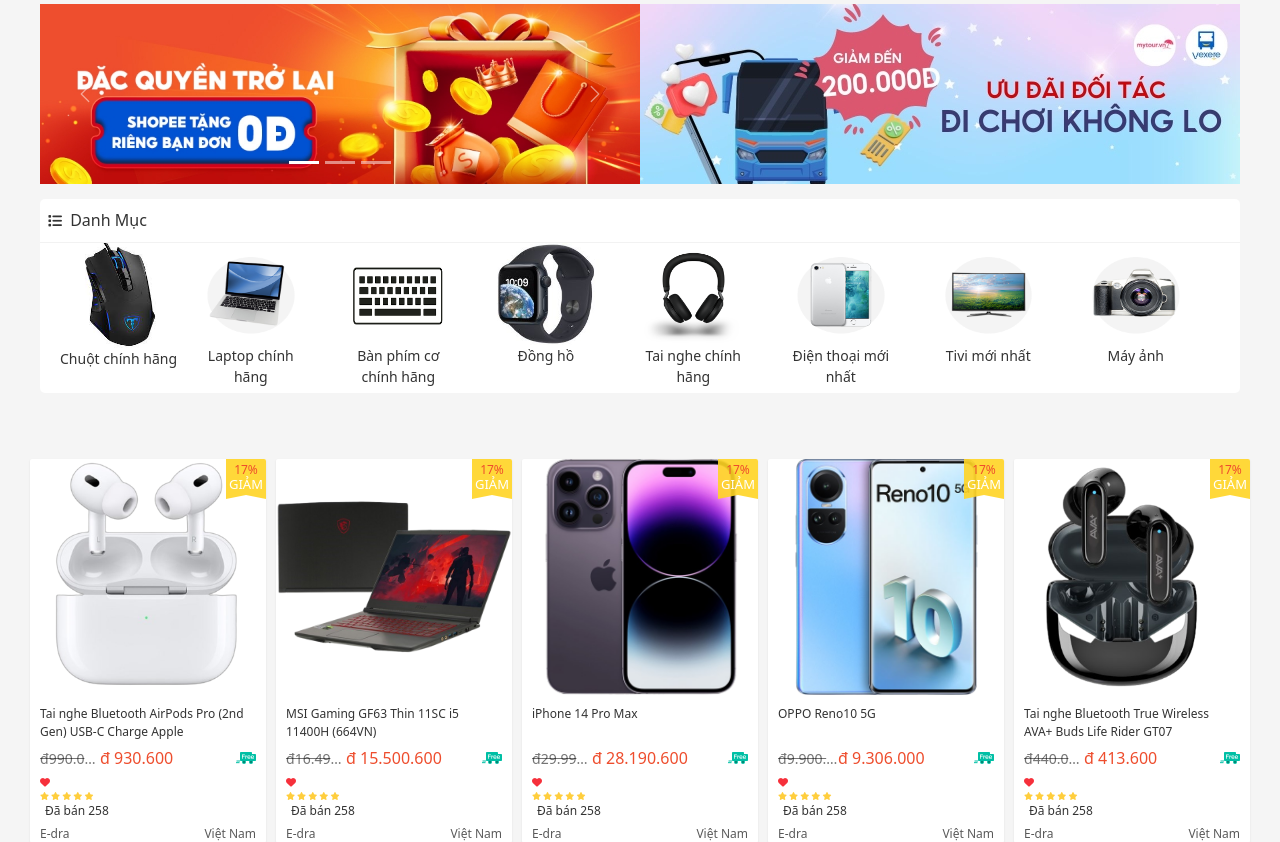
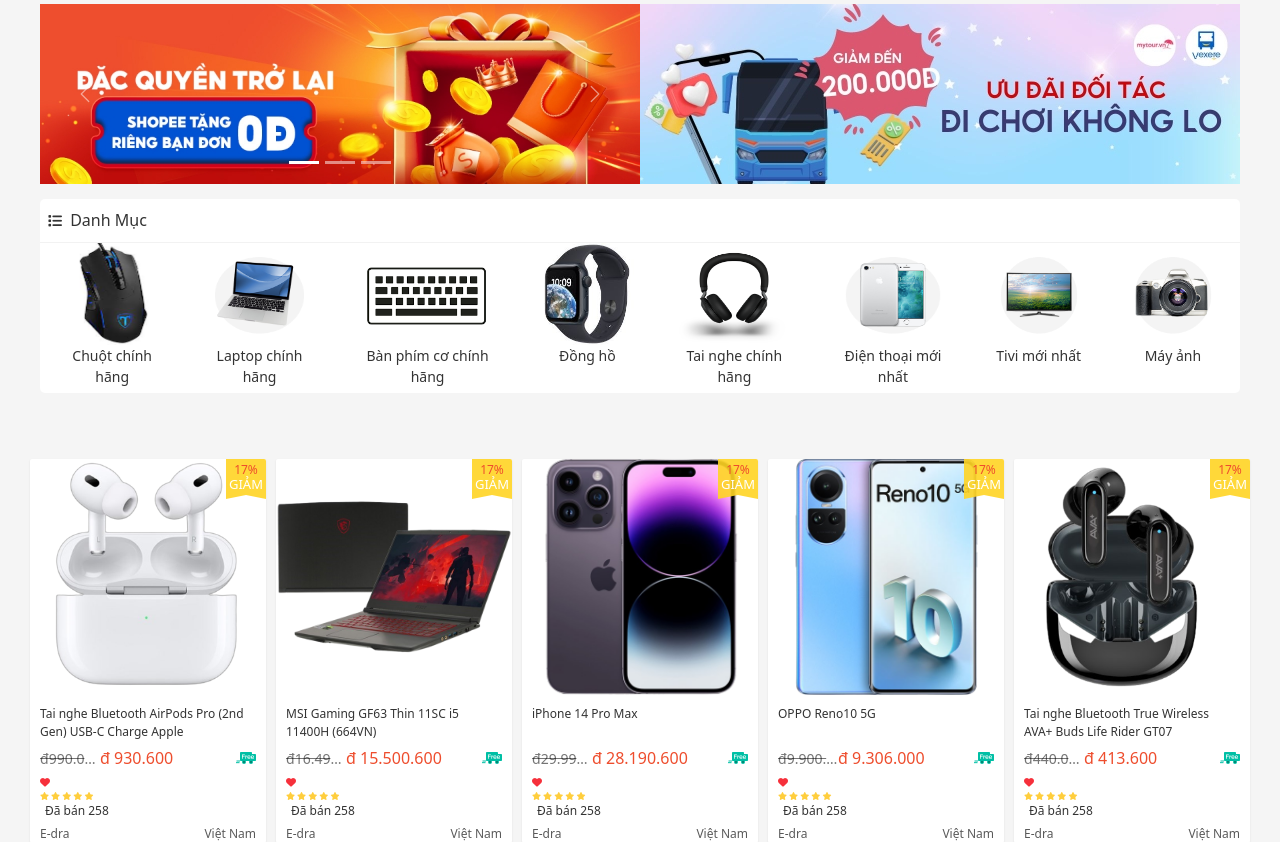
Before and after one commit to BachNguyen02122004/Project_CSDL, a PHP site: page /html/index.html in a window 1280 px wide; the page is wider, and only the part inside the window is pictured. Shown: the part 152-994 px from the top of that part. Run offline with PHP 8.4, Linux system fonts and the light colour scheme; data comes from the database, SQL or seed files in the repository.

Commit message:
làm nav

```diff
--- a/css/main.css
+++ b/css/main.css
@@ -803,7 +803,7 @@
   background-color: #f5f5f5;
 }
 #new-item {
-  margin-left : 20px;
+
   width: 100%;
   flex : 1;
   height: 150px;
@@ -813,6 +813,9 @@
 }
 
 .item-1 {
+  padding: 0px 16px 4px 16px;
+  width: 100%;
+  height: 100%;
   display: flex;
   flex-direction: column;
 }
@@ -887,10 +890,6 @@
   display: flex;
   list-style: none;
   justify-content: space-between;
-}
-
-.category-item {
-  padding: 0px 16px 4px 16px;
 }
 
 
--- a/html/index.html
+++ b/html/index.html
@@ -299,40 +299,57 @@
 
                             <ul class="category-list">
                                 <div id="new-item">
+                                    <a href="mouses.html" class="category-item__link">
+                                        <li class="item-1 ">
+                                            <img  class="nav-item" src="../img/mouse.jpg" alt="">
+                                            <div >Chuột chính hãng</div>
+                                        </li>
+                                    </a>
+                                    <a href="laptop.html" class="category-item__link">
                                         <li class="item-1">
-                                        <img  class="nav-item" src="../img/mouse.jpg" alt="">
-                                        <a href="mouses.html" class="category-item__link">Chuột chính hãng</a>
+                                            <img  class="nav-item" src="../img/laptop.png" alt="">
+                                            <div>Laptop chính hãng </div>
                                         </li>
-                                    <li class="category-item">
-                                        <img  class="nav-item" src="../img/laptop.png" alt="">
-                                        <a href="laptop.html" class="category-item__link">Laptop chính hãng</a>
-                                    </li>
-                                    <li class="category-item">
+                                    </a>
+                                    <a href="keyboard.html" class="category-item__link">
+                                        <li class="item-1">
                                             <img  class="nav-item" src="../img/keyboard.png" alt="">
-                                        <a href="keyboard.html" class="category-item__link">Bàn phím cơ chính hãng</a>
-                                    </li>
-                                    <li class="category-item">
-                                        <img  class="nav-item" src="../img/dong_ho.jpg" alt="">
-                                        <a href="#" class="category-item__link">Đồng hồ</a>
-                                    </li>
-                                    <li class="category-item">
-                                        <img  class="nav-item" src="../img/tainghe.png" alt="">
-                                        <a href="smartphone.html" class="category-item__link">Tai nghe chính hãng</a>
+                                            <div>Bàn phím cơ chính hãng </div>
                                         </li>
 
-                                    <li class="category-item">
+                                    </a>
+
+                                    <a href="#" class="category-item__link">
+                                        <li class="item-1">
+                                            <img  class="nav-item" src="../img/dong_ho.jpg" alt="">
+                                            <div>Đồng hồ</div>
+                                        </li>
+                                    </a>
+
+                                    <a href="smartphone.html" class="category-item__link">
+                                        <li class="item-1">
+                                            <img  class="nav-item" src="../img/tainghe.png" alt="">
+                                            <div>Tai nghe chính hãng</div>
+                                        </li>
+                                    </a>
+                                    <a href="#" class="category-item__link">
+                                        <li class="item-1">
                                             <img  class="nav-item" src="../img/phone.png" alt="">
-                                        <a href="#" class="category-item__link">Điện thoại mới nhất</a>
+                                            <div>Điện thoại mới nhất</div>
                                         </li>
-                                    <li class="category-item">
+                                    </a>
+                                    <a href="#" class="category-item__link">
+                                        <li class="item-1">
                                             <img  class="nav-item" src="../img/tivi.png" alt="">
-                                        <a href="#" class="category-item__link">Tivi mới nhất </a>
+                                            <div>Tivi mới nhất </div>
                                         </li>
-                                    <li class="category-item">
+                                    </a>
+                                    <a href="#" class="category-item__link">
+                                        <li class="item-1">
                                             <img  class="nav-item" src="../img/camera.png" alt="">
-                                        <a href="#" class="category-item__link">Máy ảnh </a>
+                                            <div>Máy ảnh</div>
                                         </li>
-
+                                    </a>
                                 </div>
 
                             </ul>
```
Lines whose indentation alone changed are shown as unchanged.
